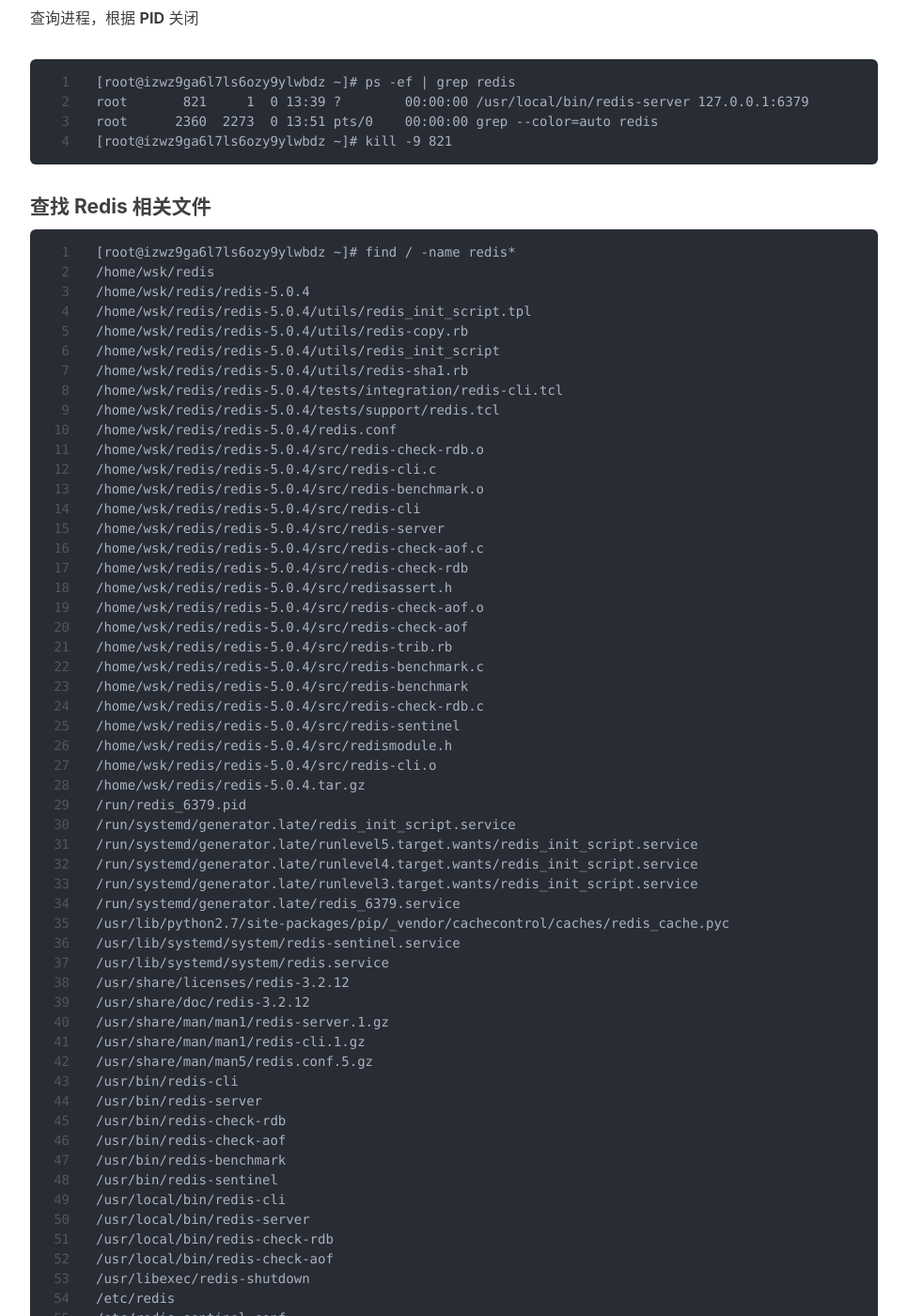
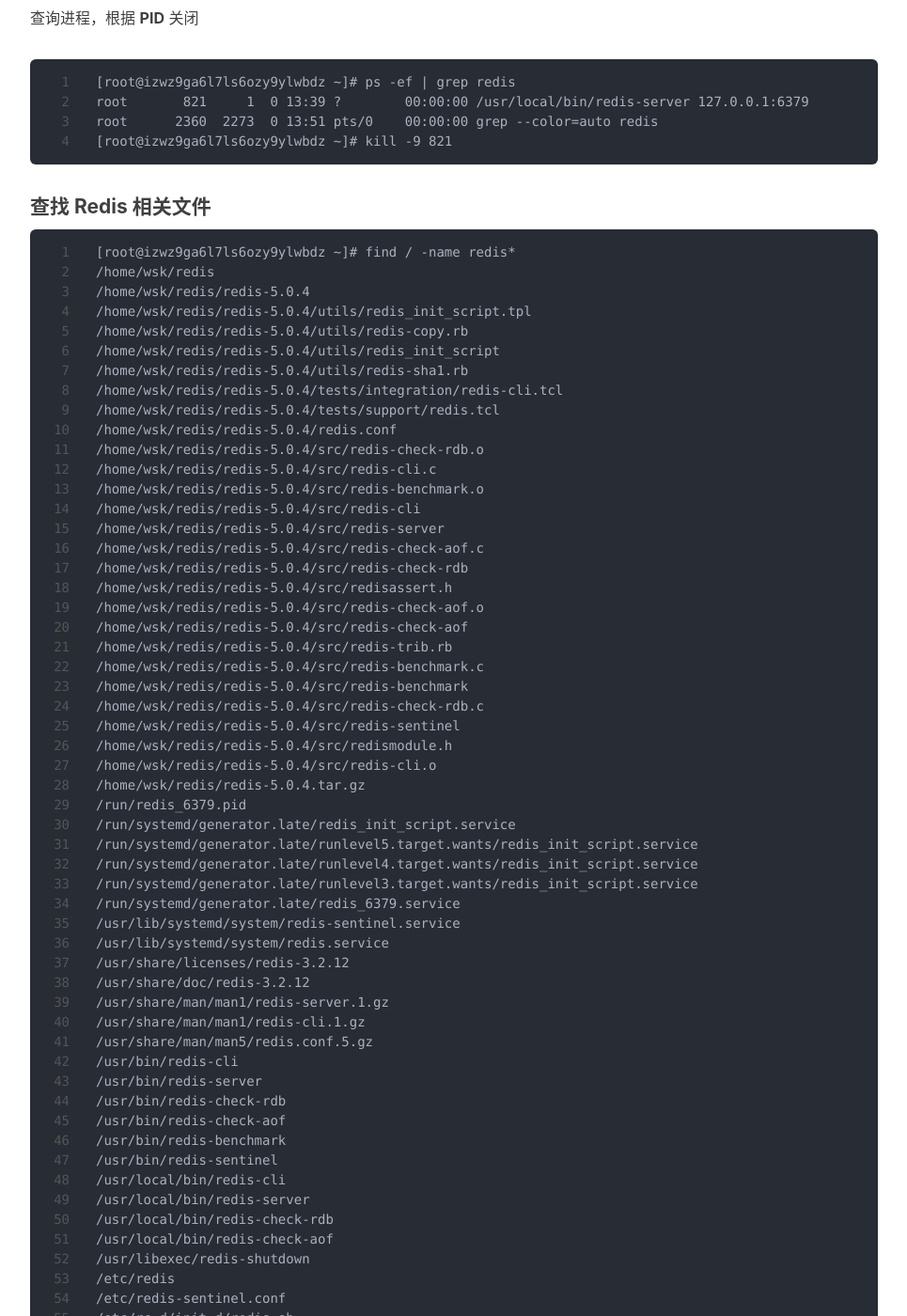
Before and after one commit to wsk1103/wsk1103.github.io, a Jekyll site: the page built from _posts/2019-01-12-centos 7 安装Redis.md, in a window 1280 px wide and 1400 px high, scrolled down 4825 px. Shown: the whole window at 94% size, without its empty margins (233-1198 px from the left). Built offline with Jekyll 4.4.1, drawn with Linux system fonts in a browser that asks for light colours; nearby versions of some CDN libraries; our own code applies the rules of GitHub Pages for plain Markdown files; comment, search, counter and statistics services are not loaded; some of the changed text lies outside the part shown.

Commit message:
update note

```diff
--- a/_posts/2019-01-12-centos 7 安装Redis.md
+++ b/_posts/2019-01-12-centos 7 安装Redis.md
@@ -216,7 +216,6 @@ root      2360  2273  0 13:51 pts/0    00:00:00 grep --color=auto redis
 /run/systemd/generator.late/runlevel4.target.wants/redis_init_script.service
 /run/systemd/generator.late/runlevel3.target.wants/redis_init_script.service
 /run/systemd/generator.late/redis_6379.service
-/usr/lib/python2.7/site-packages/pip/_vendor/cachecontrol/caches/redis_cache.pyc
 /usr/lib/systemd/system/redis-sentinel.service
 /usr/lib/systemd/system/redis.service
 /usr/share/licenses/redis-3.2.12
```
